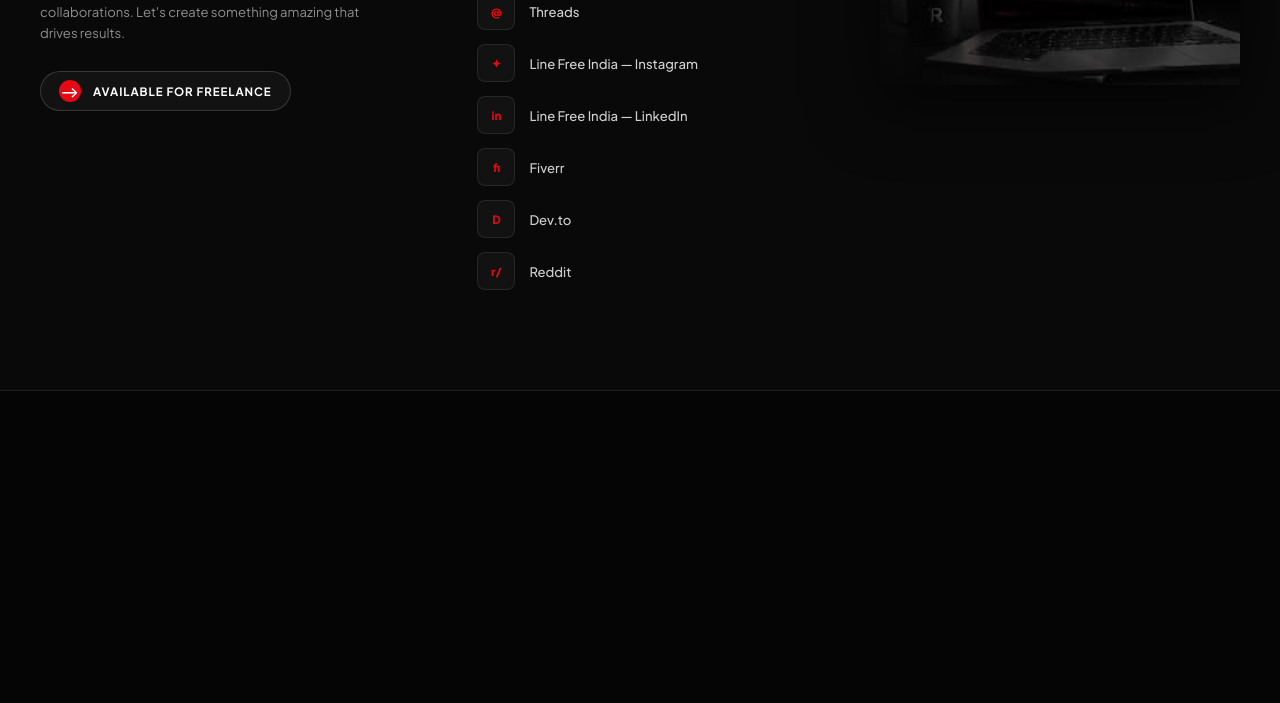
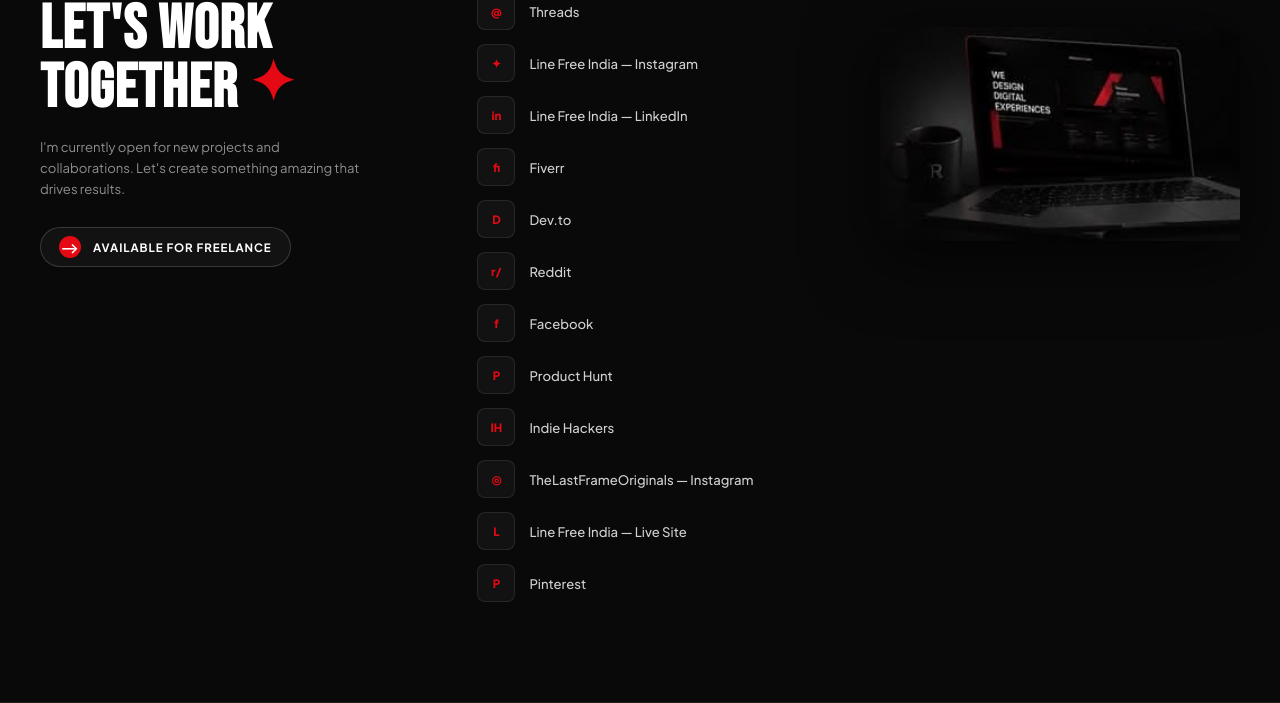
Before and after one commit to satyamkumar-builds/animated-portfolio, a plain HTML site: page index.html in a window 1280 px wide. Shown: the part 6994-7697 px from the top of the page. Before the commit the page ends 7385 px from the top, so only its background shows below. Drawn offline with Linux system fonts and the light colour scheme.

Commit message:
Full profile final: Ramayan + films, Premiere Pro + backend (working knowledge), all social links

```diff
--- a/index.html
+++ b/index.html
@@ -650,6 +650,36 @@
                 <div class="contact-pill-icon"><span class="pill-glyph">r/</span></div>
                 <span>Reddit</span>
               </a>
+
+              <a href="https://www.facebook.com/profile.php?id=61588423553433" target="_blank" rel="noopener noreferrer" class="contact-pill-item">
+                <div class="contact-pill-icon"><span class="pill-glyph">f</span></div>
+                <span>Facebook</span>
+              </a>
+
+              <a href="https://www.producthunt.com/@satyam_kumar96" target="_blank" rel="noopener noreferrer" class="contact-pill-item">
+                <div class="contact-pill-icon"><span class="pill-glyph">P</span></div>
+                <span>Product Hunt</span>
+              </a>
+
+              <a href="https://www.indiehackers.com/satyamkumarbuilds" target="_blank" rel="noopener noreferrer" class="contact-pill-item">
+                <div class="contact-pill-icon"><span class="pill-glyph">IH</span></div>
+                <span>Indie Hackers</span>
+              </a>
+
+              <a href="https://www.instagram.com/thelastframeoriginals/" target="_blank" rel="noopener noreferrer" class="contact-pill-item">
+                <div class="contact-pill-icon"><span class="pill-glyph">◎</span></div>
+                <span>TheLastFrameOriginals — Instagram</span>
+              </a>
+
+              <a href="https://line-free-india.web.app" target="_blank" rel="noopener noreferrer" class="contact-pill-item">
+                <div class="contact-pill-icon"><span class="pill-glyph">L</span></div>
+                <span>Line Free India — Live Site</span>
+              </a>
+
+              <a href="https://in.pinterest.com/kumarsatyam89473/" target="_blank" rel="noopener noreferrer" class="contact-pill-item">
+                <div class="contact-pill-icon"><span class="pill-glyph">P</span></div>
+                <span>Pinterest</span>
+              </a>
             </div>
 
             <!-- Footer Col 3: Mockup Graphic -->
```
